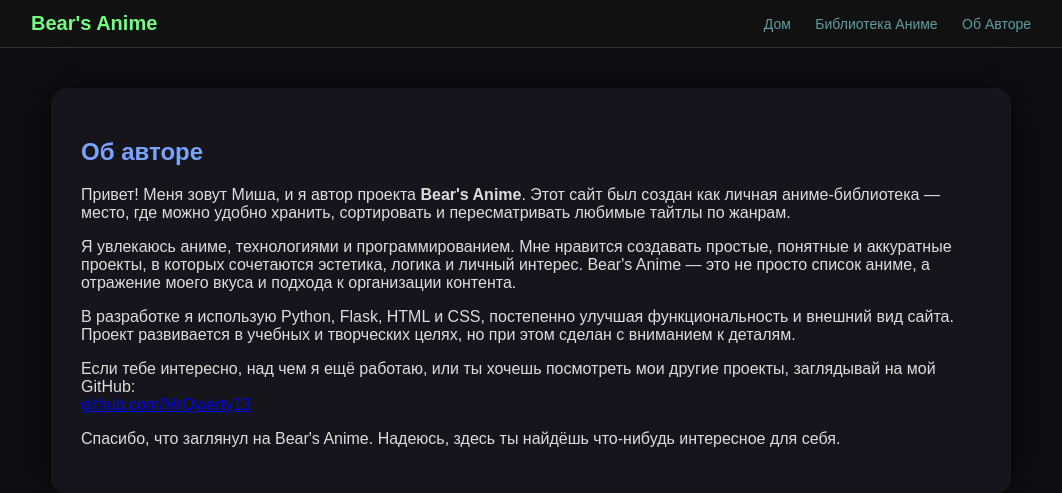
After one commit to MrQwerty13/myWebPage, a Flask app: page /author in a window 1280 px wide. The commit adds this page. Shown: the top 493 px of the page, without its empty margins (109-1171 px from the left). Run offline with Flask 3, Linux system fonts and the light colour scheme.

Commit message:
Add author page and update navigation links
Introduced a new '/author' route and corresponding author.html template with information about the project author. Updated navigation links in anime.html and home.html to use the new '/author' route and unified Russian labels. Also changed the stylesheet in home.html to styleAnime.css for consistency.

```diff
--- a/main.py
+++ b/main.py
@@ -34,7 +34,9 @@ def show_anime():
     anime_dict = get_data()
     return f.render_template("anime.html", anime=anime_dict)
 
-
+@app.route('/author')
+def show_author():
+    return f.render_template("author.html")
 
 def main():
     app.run(debug=True)
--- a/templates/anime.html
+++ b/templates/anime.html
@@ -14,9 +14,9 @@
         <a href="/anime">Bear's Anime</a>
       </div>
       <nav class="nav-links">
-        <a href="/">Home</a>
-        <a href="/anime">Anime Library</a>
-        <a href="/">About Author</a>
+        <a href="/">Дом</a>
+        <a href="/anime">Библиотека Аниме</a>
+        <a href="/author">Об Авторе</a>
       </nav>
     </div>
   </header>
--- /dev/null
+++ b/templates/author.html
@@ -0,0 +1,64 @@
+<!DOCTYPE html>
+<html lang="ru">
+<head>
+  <meta charset="UTF-8">
+  <title>About Author — Bear's Anime</title>
+  <link rel="stylesheet" href="{{ url_for('static', filename='styleAnime.css') }}">
+</head>
+
+<body>
+  <!-- ===== NAVIGATION BAR ===== -->
+  <header class="top-nav">
+    <div class="nav-container">
+      <div class="nav-logo">
+        <a href="/anime">Bear's Anime</a>
+      </div>
+      <nav class="nav-links">
+        <a href="/">Дом</a>
+        <a href="/anime">Библиотека Аниме</a>
+        <a href="/about">Об Авторе</a>
+      </nav>
+    </div>
+  </header>
+
+  <!-- ===== ABOUT AUTHOR ===== -->
+  <main class="library">
+    <h2>Об авторе</h2>
+
+    <section class="anime">
+      <p>
+        Привет! Меня зовут Миша, и я автор проекта <strong>Bear's Anime</strong>.
+        Этот сайт был создан как личная аниме-библиотека — место, где можно удобно
+        хранить, сортировать и пересматривать любимые тайтлы по жанрам.
+      </p>
+
+      <p>
+        Я увлекаюсь аниме, технологиями и программированием. Мне нравится создавать
+        простые, понятные и аккуратные проекты, в которых сочетаются эстетика,
+        логика и личный интерес. Bear's Anime — это не просто список аниме,
+        а отражение моего вкуса и подхода к организации контента.
+      </p>
+
+      <p>
+        В разработке я использую Python, Flask, HTML и CSS, постепенно улучшая
+        функциональность и внешний вид сайта. Проект развивается в учебных и
+        творческих целях, но при этом сделан с вниманием к деталям.
+      </p>
+
+      <p>
+        Если тебе интересно, над чем я ещё работаю, или ты хочешь посмотреть мои
+        другие проекты, заглядывай на мой GitHub:
+        <br>
+        <a href="http://github.com/MrQwerty13" target="_blank">
+          github.com/MrQwerty13
+        </a>
+      </p>
+
+      <p>
+        Спасибо, что заглянул на Bear's Anime. Надеюсь, здесь ты найдёшь
+        что-нибудь интересное для себя.
+      </p>
+    </section>
+  </main>
+</body>
+</html>
```
Also changed, not shown: templates/home.html (+4 -4 lines).
